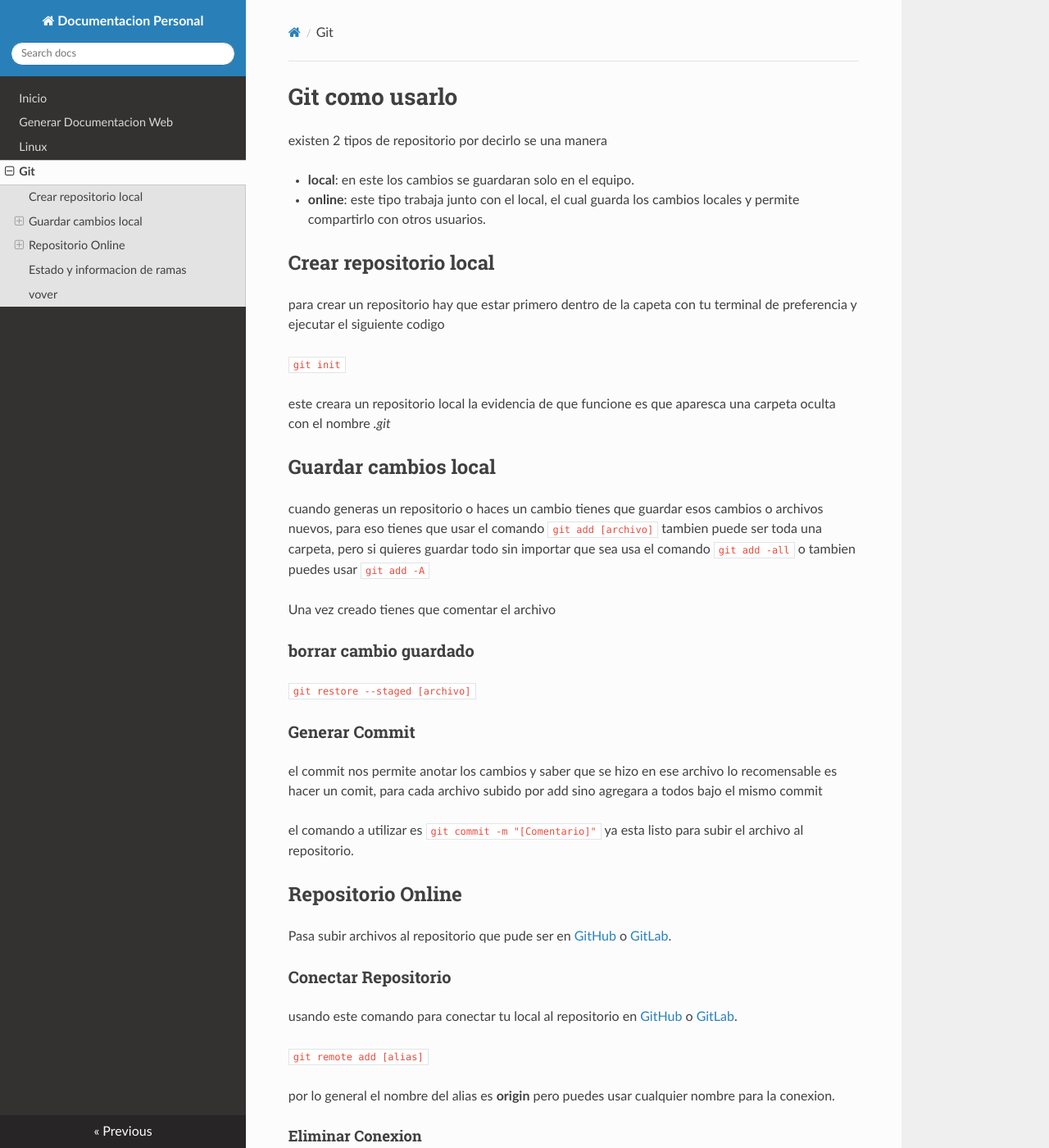
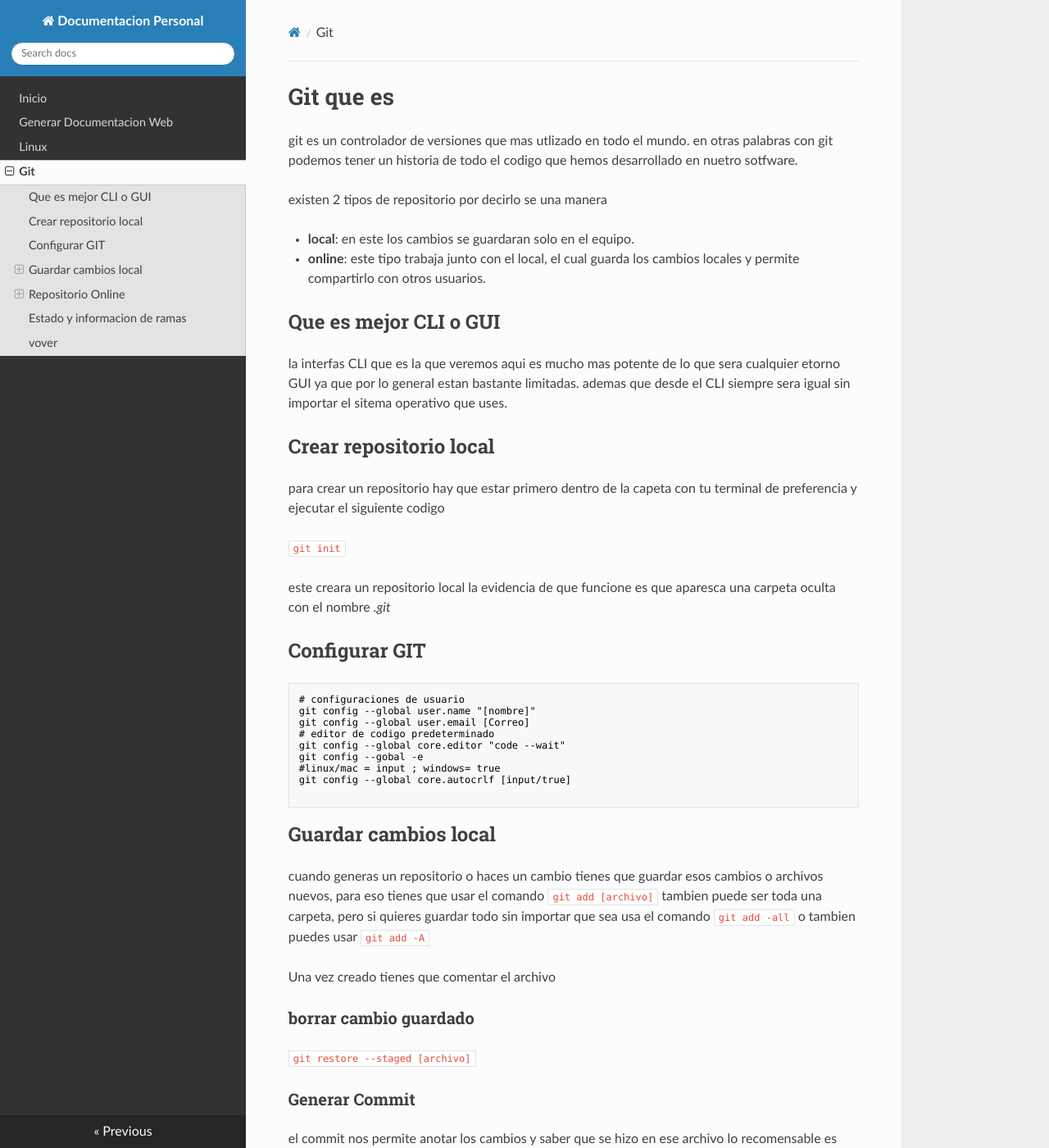
Before and after one commit to KiroKHS/DocInfo, an MkDocs documentation site: the page built from docs/git.md, in a window 1280 px wide and 1400 px high. Shown: the whole window at 82% size. Built offline with MkDocs 1.6.1, drawn with Linux system fonts in a browser that asks for light colours; nearby versions of some CDN libraries.

Commit message:
correcciones y datos nuevos

````diff
--- a/docs/git.md
+++ b/docs/git.md
@@ -1,9 +1,14 @@
-# Git como usarlo
+# Git que es
+
+git es un controlador de versiones que mas utlizado en todo el mundo. en otras palabras con git podemos tener un historia de todo el codigo que hemos desarrollado en nuetro sotfware.
+
 existen 2 tipos de repositorio por decirlo se una manera
 
 - **local**: en este los cambios se guardaran solo en el equipo.
 - **online**: este tipo trabaja junto con el local, el cual guarda los cambios locales y permite compartirlo con otros usuarios.
+## Que es mejor CLI o GUI
 
+la interfas CLI que es la que veremos aqui es mucho mas potente de lo que sera cualquier etorno GUI ya que por lo general estan bastante limitadas. ademas que desde el CLI siempre sera igual sin importar el sitema operativo que uses.
 
 ## Crear repositorio local
 
@@ -15,6 +20,22 @@ de la capeta con tu terminal de preferencia y ejecutar el siguiente codigo
 este creara un repositorio local
 la evidencia de que funcione es que
 aparesca una carpeta oculta con el nombre *.git*
+## Configurar GIT
+
+```zsh
+# configuraciones de usuario
+git config --global user.name "[nombre]"
+git config --global user.email [Correo]
+# editor de codigo predeterminado
+git config --global core.editor "code --wait"
+git config --gobal -e
+#linux/mac = input ; windows= true
+git config --global core.autocrlf [input/true]
+
+```
+
+
+
 ## Guardar cambios local
 
 cuando generas un repositorio o haces un
````
Also changed, not shown: docs/linux.md (+2 -2 lines), docs/mkdocs.md (+2 -2 lines).
